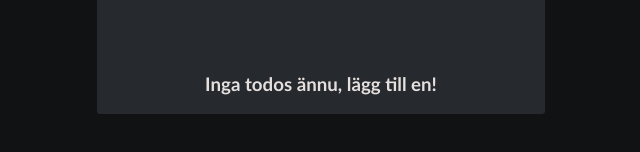
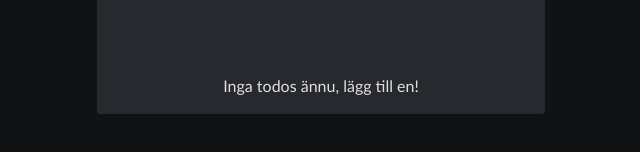
Before and after one commit to olivergg2/exam-typescript-react, a React (Vite) app: page / in a window 1280 px wide. Shown: the part 430-582 px from the top of the page, without its empty margins (319-959 px from the left). Built offline with nearby package versions, Linux system fonts and the light colour scheme.

Commit message:
replace h3 with p

```diff
--- a/src/components/Todos/components/TodosInfo/TodosInfo.tsx
+++ b/src/components/Todos/components/TodosInfo/TodosInfo.tsx
@@ -10,12 +10,15 @@ export default function TodosInfo() {
 
   const hasAddedTodos = todos.length > 0
 
+  const noTodos = 'Inga todos ännu, lägg till en!'
+  const infoString = `Totalt ${totalTodos} todos, ${completedTodos} klara, ${incompleteTodos} att göra`
+
   return (
     <footer id="todos-info">
-      {!hasAddedTodos && <h3>Inga todos ännu, lägg till en!</h3>}
-      {hasAddedTodos && (
-        <p>{`Totalt ${totalTodos} todos, ${completedTodos} klara, ${incompleteTodos} att göra`}</p>
-      )}
+      <p>
+        {!hasAddedTodos && noTodos}
+        {hasAddedTodos && infoString}
+      </p>
     </footer>
   )
 }
```
